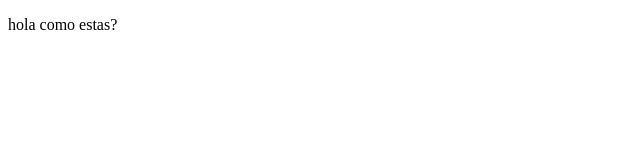
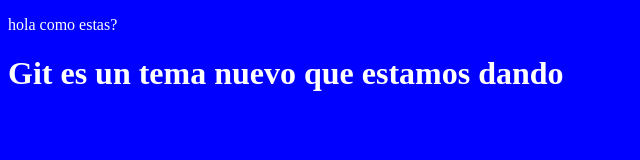
Before and after one commit to agustinasaul/phonoteque, a plain HTML site: page index.html in a window 1280 px wide. Shown: the whole page, without its empty margins (0-640 px from the left). Drawn offline with Linux system fonts and the light colour scheme.

Commit message:
clase numero 14

```diff
--- /dev/null
+++ b/index.css
@@ -0,0 +1,4 @@
+body {
+    background-color: blue;
+    color: white;
+}
--- a/index.html
+++ b/index.html
@@ -4,9 +4,11 @@
     <meta charset="UTF-8">
     <meta http-equiv="X-UA-Compatible" content="IE=edge">
     <meta name="viewport" content="width=device-width, initial-scale=1.0">
+    <link rel="stylesheet" href="index.css">
     <title>GIT</title>
 </head>
 <body>
     <p>hola como estas?</p>
+    <h1>Git es un tema nuevo que estamos dando</h1>
 </body>
 </html>
```
Also changed, not shown: 1 other file.
